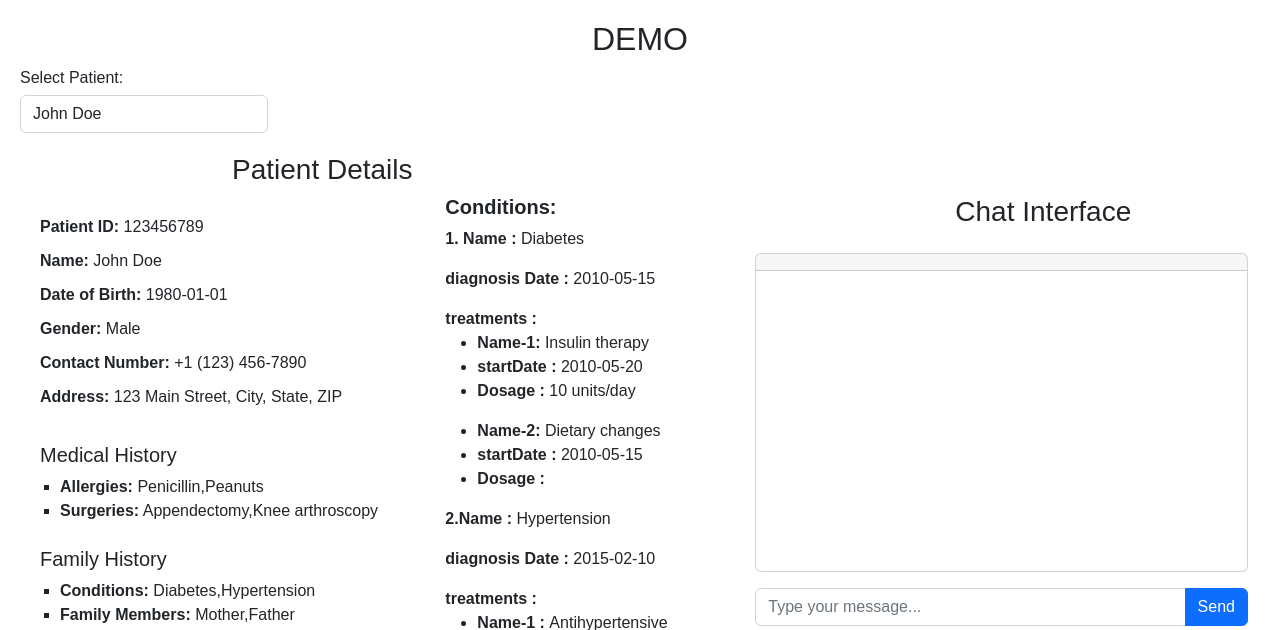
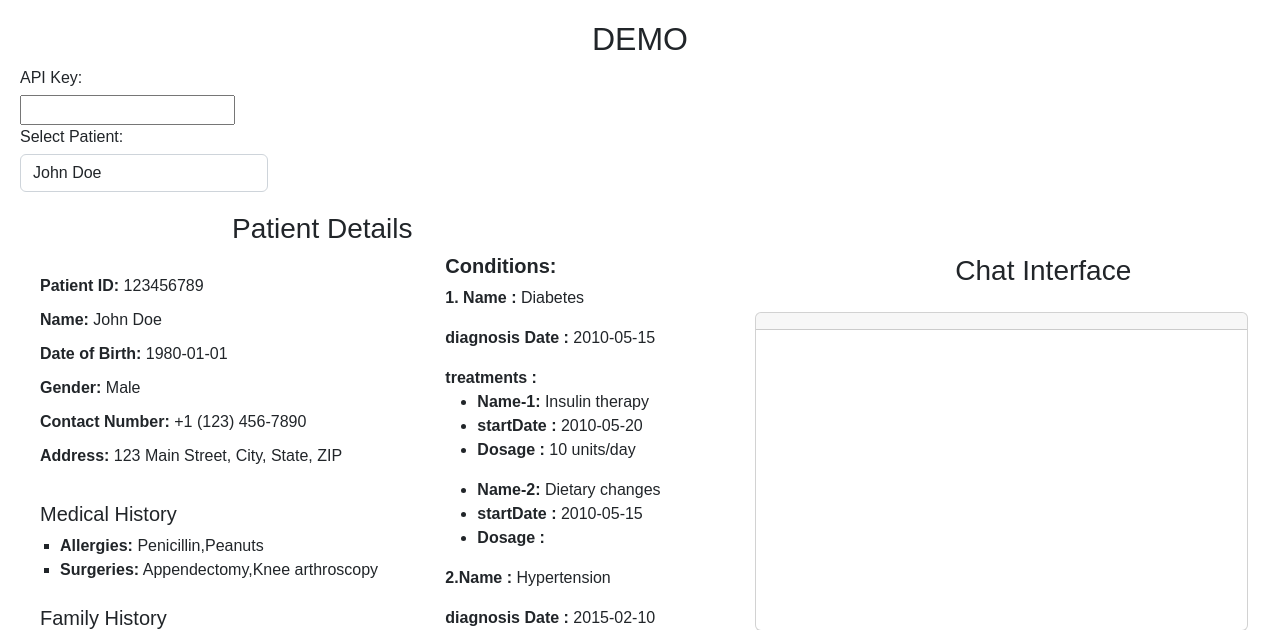
Before and after one commit to Pratika1012/DjangoAI, a Django app: page /chat-interface/ in a window 1280 px wide; the page is wider, and only the part inside the window is pictured. Shown: the top 630 px of that part. Run offline with Django 4.2, Linux system fonts and the light colour scheme; some libraries are stand-ins or nearby versions.

Commit message:
Update index.html

```diff
--- a/iqvia/myapp/templates/index.html
+++ b/iqvia/myapp/templates/index.html
@@ -65,6 +65,15 @@
   <body>
     <div class="form-group">
       <h2><center>DEMO</h2></center>
+      <form method="post" action="{% url 'process_api_key' %}">
+        {% csrf_token %}
+        <label for="api_key">API Key:</label>
+        <input type="password" name="api_key" id="api_key">
+        {% comment %} <button type="submit">Submit</button> {% endcomment %}
+    </form>
+
+
+
       <label for="patientSelect">Select Patient:</label>
       <select class="form-control custom-select" id="patientSelect">
 
@@ -78,7 +87,9 @@
         <option value="Daniel Wilson">Daniel Wilson</option>
       </select>
     </div>
-    </div>
+  </div>
+
+
     <div class="container">
       <div class="row">
         <h3>Patient Details</h3>
```
